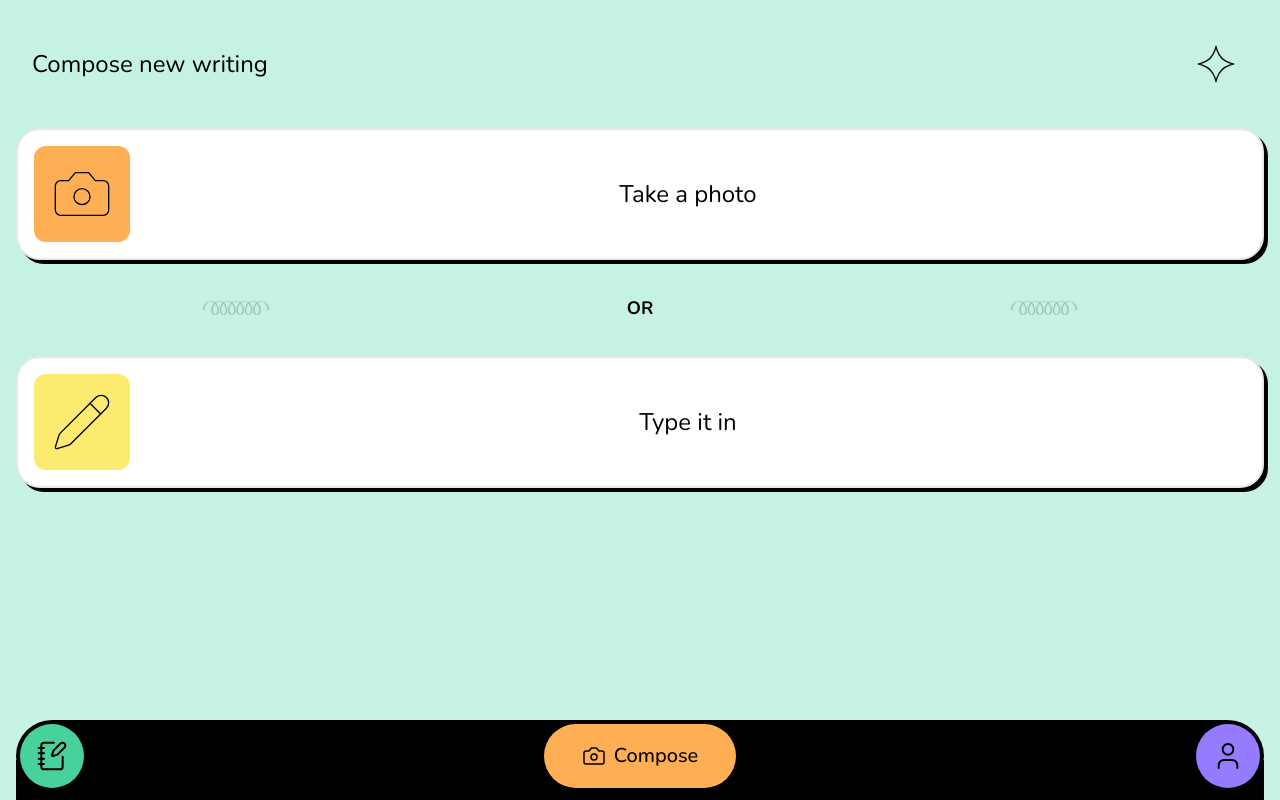
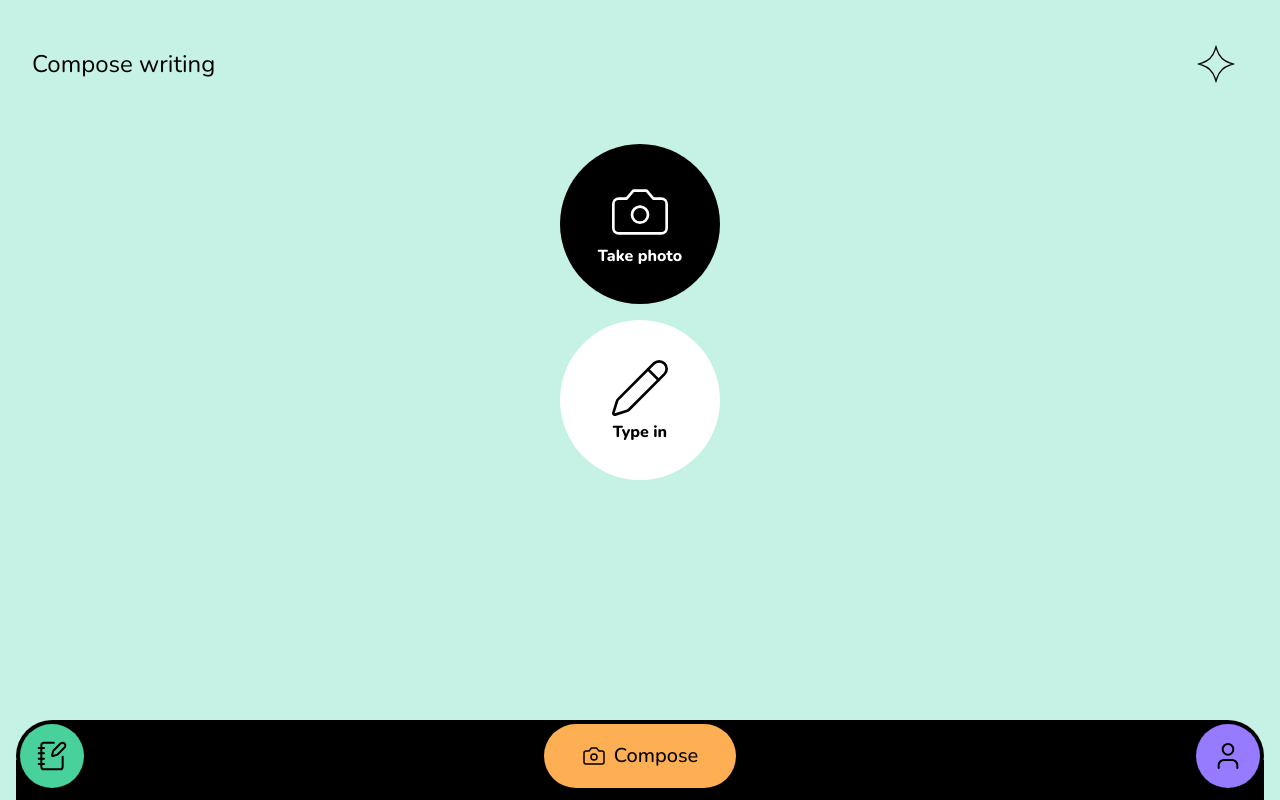
Before and after one commit to j-vanrav/markmywriting-next, a Next.js app: page / in a window 1280 px wide. Built offline with nearby package versions, Linux system fonts and the light colour scheme.

Commit message:
framer motion buttons

```diff
--- a/components/compose-page.tsx
+++ b/components/compose-page.tsx
@@ -7,6 +7,7 @@ import { motion, Reorder, useMotionValue } from "framer-motion";
 import { useRaisedShadow } from "@/lib/hooks";
 import Image from "next/image";
 import Decoration from "@/components/neobrutalist/decoration";
+import TapButton from "./tap-button";
 
 function ImageItem({
   image,
@@ -134,82 +135,21 @@ export default function ComposePage({
           <div className="flex flex-row justify-between items-center p-4 w-full">
             <div className="relative mr-auto">
               <h1 className="relative left-0 top-0 text-2xl mr-auto z-10">
-                Compose new writing
+                Compose writing
               </h1>
-              {/* <svg
-              width="512"
-              height="512"
-              viewBox="0 0 200 200"
-              xmlns="http://www.w3.org/2000/svg"
-              className="absolute left-0 top-0 -z-10 fill-current text-nborange -translate-y-1/2 -translate-x-1/2 opacity-20"
-            >
-              <path d="M100 40L107.199 63.809L122.961 44.5672L120.501 69.3188L142.426 57.5736L130.681 79.4995L155.433 77.039L136.191 92.8012L160 100L136.191 107.199L155.433 122.961L130.681 120.501L142.426 142.426L120.501 130.681L122.961 155.433L107.199 136.191L100 160L92.8012 136.191L77.039 155.433L79.4995 130.681L57.5736 142.426L69.3188 120.501L44.5672 122.961L63.809 107.199L40 100L63.809 92.8012L44.5672 77.039L69.3188 79.4995L57.5736 57.5736L79.4995 69.3188L77.039 44.5672L92.8012 63.809L100 40Z" />
-            </svg> */}
             </div>
             <Decoration frames={["132", "32", "54", "71"]} id={makeid(4)} />
           </div>
-          <Button
-            className="p-4 border-2 bg-white rounded-3xl text-black flex flex-row gap-4 justify-between w-full items-center"
-            onClick={async () => {
-              const image = await getBase64Image();
-              if (image?.base64) setImages((p) => [...p, image]);
-            }}
-            disabled={disabled}
-          >
-            <div className="flex flex-row items-center justify-center rounded-xl bg-nborange p-4">
-              <Camera
-                absoluteStrokeWidth
-                strokeWidth={0.5}
-                className="size-16"
-              />
-            </div>
-
-            <h2 className="text-2xl font-light">Take a photo</h2>
-            <div />
-            {/* <div className="bg-black rounded-full flex flex-row items-center justify-center text-white size-8">
-            <ArrowRight />
-          </div> */}
-          </Button>
-          <div className="flex flex-row justify-around items-center w-full p-4">
-            <div className="scale-x-150">
-              <Image
-                src="/brutalist-elements/SVG/Frame-241.svg"
-                alt={"Shape 57"}
-                width={32}
-                height={32}
-                className="text-nborange fill-nborange rotate-90 scale-y-150 opacity-20"
-              />
-            </div>
-
-            <span className="text-lg font-bold">OR</span>
-            <div className="scale-x-150">
-              <Image
-                src="/brutalist-elements/SVG/Frame-241.svg"
-                alt={"Shape 57"}
-                width={32}
-                height={32}
-                className="text-nborange fill-nborange rotate-90 scale-y-150 opacity-20"
-              />
-            </div>
+          <div className="flex flex-col  rounded-full p-4 gap-4 mb-16">
+            <TapButton className="rounded-full bg-black text-white size-40 flex flex-col items-center justify-center">
+              <Camera absoluteStrokeWidth strokeWidth={1} className="size-16" />
+              <span className="font-extrabold">Take photo</span>
+            </TapButton>
+            <TapButton className="rounded-full bg-white size-40 flex flex-col items-center justify-center">
+              <Pencil absoluteStrokeWidth strokeWidth={1} className="size-16" />
+              <span className="font-extrabold">Type in</span>
+            </TapButton>
           </div>
-          <Button
-            className="p-4 border-2 bg-white rounded-3xl text-black flex flex-row gap-4 justify-between w-full items-center"
-            onClick={() => {}}
-            disabled={disabled}
-          >
-            <div className="flex flex-row items-center justify-center rounded-xl bg-nbyellow p-4">
-              <Pencil
-                absoluteStrokeWidth
-                strokeWidth={0.5}
-                className="size-16"
-              />
-            </div>
-            <h2 className="text-2xl font-light">Type it in</h2>
-            <div />
-            {/* <div className="bg-black rounded-full flex flex-row items-center justify-center text-white size-8">
-            <ArrowRight />
-          </div> */}
-          </Button>
         </>
       ) : (
         <ImageCompose images={images} setImages={setImages} />
--- a/components/review-page.tsx
+++ b/components/review-page.tsx
@@ -20,6 +20,7 @@ import { motion } from "framer-motion";
 import { HapticsClick } from "@/lib/client-utils";
 import { useOnClickOutside } from "@/lib/hooks";
 import Decoration from "@/components/neobrutalist/decoration";
+import TapButton from "./tap-button";
 
 type CardColour = "yellow" | "orange" | "purple" | "green" | "blue";
 type MarkingStatus = "marked" | "marking" | "unmarked";
@@ -422,13 +423,13 @@ function SelectCardPage({
           </svg> */}
         </div>
 
-        <Button
+        <TapButton
           onClick={() => setShowFilters((p) => !p)}
-          className="rounded-2xl bg-white size-12 flex flex-row items-center justify-center"
+          className="rounded-full bg-white size-12 flex flex-row items-center justify-center"
           disabled={disabled}
         >
           <ListFilter className="size-7 min-w-7" />
-        </Button>
+        </TapButton>
         <Decoration frames={["90", "29", "78", "83"]} id={makeid(4)} />
       </div>
 
@@ -790,41 +791,17 @@ export default function ReviewPage({
       transition={{ duration: 0.4 }}
     >
       <div className="flex flex-row items-center gap-4">
-        <Button
-          className="size-12 rounded-2xl p-0 flex flex-row items-center justify-center bg-white"
+        <TapButton
+          className="size-12 rounded-full p-0 flex flex-row items-center justify-center bg-white"
           onClick={() => setSelectedCard("0")}
           disabled={disabled}
         >
           <ArrowLeft className="size-7 min-w-7 min-h-7" />
-        </Button>
+        </TapButton>
         <div className="relative mr-auto">
           <h1 className="relative left-0 top-0 text-2xl mr-auto z-10">
             Reviewing: {cardPage}
           </h1>
-          {/* <svg
-            width="512"
-            height="512"
-            viewBox="0 0 200 200"
-            xmlns="http://www.w3.org/2000/svg"
-            className="absolute left-0 top-0 -z-10 fill-current text-nbgreen -translate-y-1/2 -translate-x-1/2 opacity-20"
-          >
-            <path d="M160 70L160 40L130 40L160 70Z" />
-            <path d="M130 70L130 40L100 40L130 70Z" />
-            <path d="M100 70L100 40L70 40L100 70Z" />
-            <path d="M70 70L70 40L40 40L70 70Z" />
-            <path d="M70 100L70 70L40 70L70 100Z" />
-            <path d="M70 130L70 100L40 100L70 130Z" />
-            <path d="M70 160L70 130L40 130L70 160Z" />
-            <path d="M100 100L100 70L70 70L100 100Z" />
-            <path d="M100 130L100 100L70 100L100 130Z" />
-            <path d="M100 160L100 130L70 130L100 160Z" />
-            <path d="M130 100L130 70L100 70L130 100Z" />
-            <path d="M130 130L130 100L100 100L130 130Z" />
-            <path d="M130 160L130 130L100 130L130 160Z" />
-            <path d="M160 100L160 70L130 70L160 100Z" />
-            <path d="M160 130L160 100L130 100L160 130Z" />
-            <path d="M160 160L160 130L130 130L160 160Z" />
-          </svg> */}
         </div>
       </div>
     </motion.div>
--- /dev/null
+++ b/components/tap-button.tsx
@@ -0,0 +1,29 @@
+"use client";
+
+import { HapticsClick } from "@/lib/client-utils";
+import { HTMLMotionProps, motion } from "framer-motion";
+
+export default function TapButton({
+  onClick,
+  className,
+  children,
+  ...props
+}: React.ButtonHTMLAttributes<HTMLButtonElement> & HTMLMotionProps<"button">) {
+  return (
+    <motion.button
+      className={className}
+      onClick={(e) => {
+        if (onClick) {
+          HapticsClick();
+          onClick(e);
+        }
+      }}
+      whileHover={{ scale: 1.2 }}
+      whileTap={{ scale: 0.9 }}
+      transition={{ type: "spring", stiffness: 400, damping: 17 }}
+      {...props}
+    >
+      {children}
+    </motion.button>
+  );
+}
```
